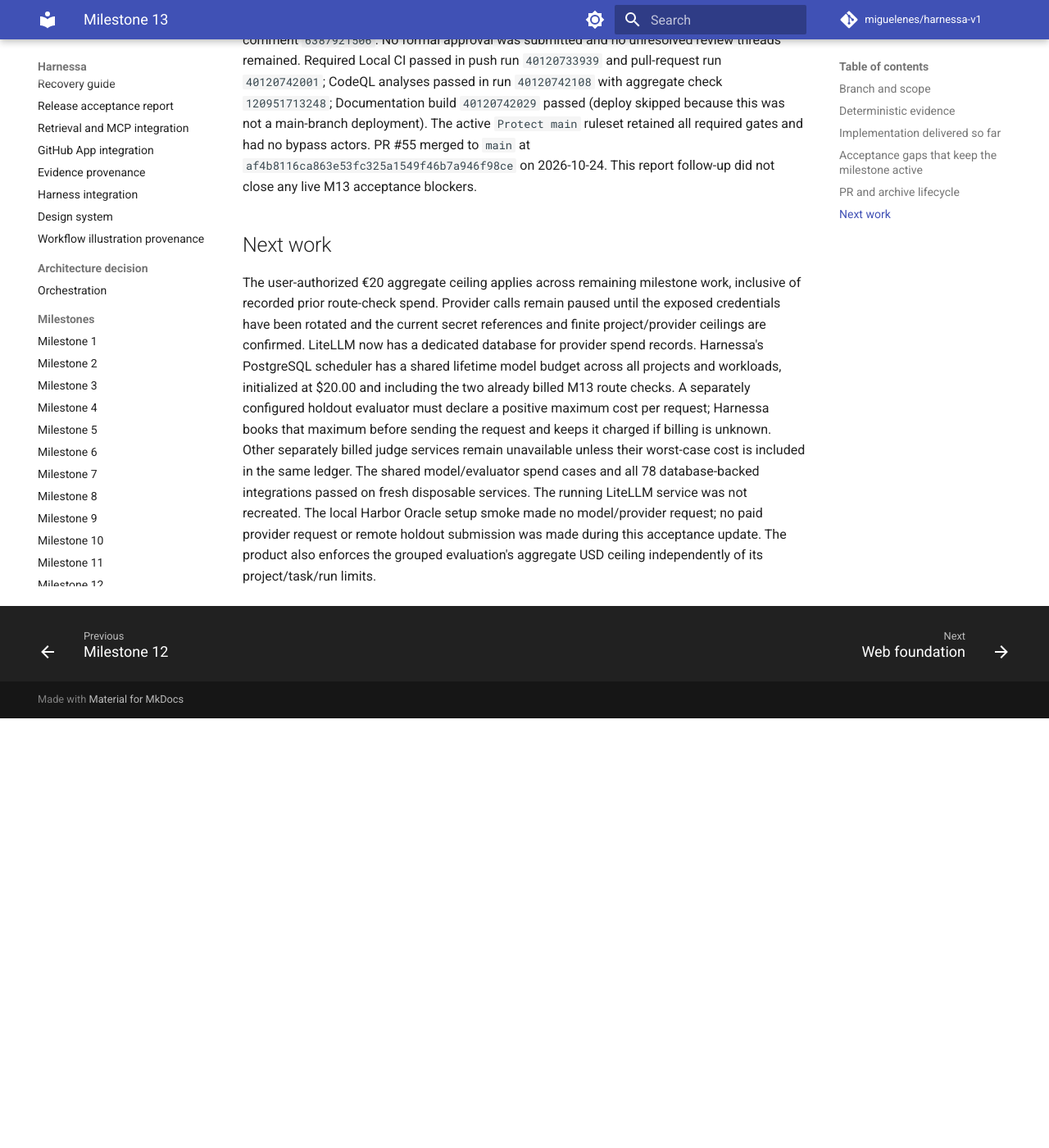
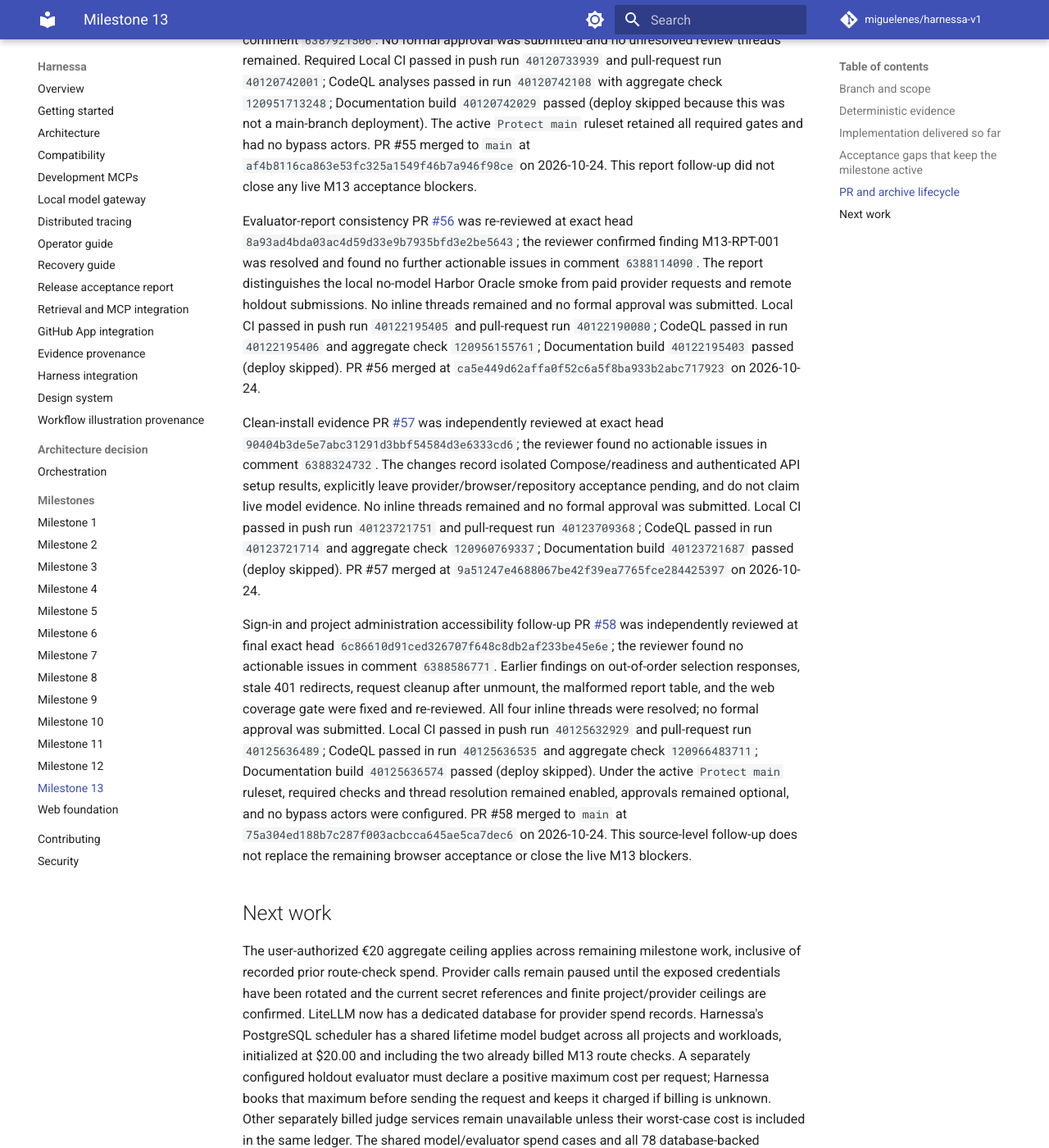
Before and after one commit to miguelenes/harnessa-v1, an MkDocs documentation site: the page built from docs/milestones/13.md, in a window 1280 px wide and 1400 px high, scrolled down 9307 px. Shown: the whole window at 82% size. Built offline with MkDocs 1.6.1 and Material for MkDocs 9.7.7, drawn with Linux system fonts in a browser that asks for light colours; comment, search, counter and statistics services are not loaded; before the commit the page ends 10183 px from its top, so only the background shows below that.

Commit message:
Record M13 accessibility PR lifecycle

```diff
--- a/docs/milestones/13.md
+++ b/docs/milestones/13.md
@@ -86,6 +86,12 @@ Independent evaluator evidence follow-up PR [#54](https://github.com/miguelenes/
 
 Milestone-report consistency follow-up PR [#55](https://github.com/miguelenes/harnessa-v1/pull/55) was independently reviewed at exact head `9134dda66ad8dc2cd0ae244c37e63b7543ed65f9`; the reviewer found no actionable issues in comment `6387921506`. No formal approval was submitted and no unresolved review threads remained. Required Local CI passed in push run `40120733939` and pull-request run `40120742001`; CodeQL analyses passed in run `40120742108` with aggregate check `120951713248`; Documentation build `40120742029` passed (deploy skipped because this was not a main-branch deployment). The active `Protect main` ruleset retained all required gates and had no bypass actors. PR #55 merged to `main` at `af4b8116ca863e53fc325a1549f46b7a946f98ce` on 2026-10-24. This report follow-up did not close any live M13 acceptance blockers.
 
+Evaluator-report consistency PR [#56](https://github.com/miguelenes/harnessa-v1/pull/56) was re-reviewed at exact head `8a93ad4bda03ac4d59d33e9b7935bfd3e2be5643`; the reviewer confirmed finding M13-RPT-001 was resolved and found no further actionable issues in comment `6388114090`. The report distinguishes the local no-model Harbor Oracle smoke from paid provider requests and remote holdout submissions. No inline threads remained and no formal approval was submitted. Local CI passed in push run `40122195405` and pull-request run `40122190080`; CodeQL passed in run `40122195406` and aggregate check `120956155761`; Documentation build `40122195403` passed (deploy skipped). PR #56 merged at `ca5e449d62affa0f52c6a5f8ba933b2abc717923` on 2026-10-24.
+
+Clean-install evidence PR [#57](https://github.com/miguelenes/harnessa-v1/pull/57) was independently reviewed at exact head `90404b3de5e7abc31291d3bbf54584d3e6333cd6`; the reviewer found no actionable issues in comment `6388324732`. The changes record isolated Compose/readiness and authenticated API setup results, explicitly leave provider/browser/repository acceptance pending, and do not claim live model evidence. No inline threads remained and no formal approval was submitted. Local CI passed in push run `40123721751` and pull-request run `40123709368`; CodeQL passed in run `40123721714` and aggregate check `120960769337`; Documentation build `40123721687` passed (deploy skipped). PR #57 merged at `9a51247e4688067be42f39ea7765fce284425397` on 2026-10-24.
+
+Sign-in and project administration accessibility follow-up PR [#58](https://github.com/miguelenes/harnessa-v1/pull/58) was independently reviewed at final exact head `6c86610d91ced326707f648c8db2af233be45e6e`; the reviewer found no actionable issues in comment `6388586771`. Earlier findings on out-of-order selection responses, stale 401 redirects, request cleanup after unmount, the malformed report table, and the web coverage gate were fixed and re-reviewed. All four inline threads were resolved; no formal approval was submitted. Local CI passed in push run `40125632929` and pull-request run `40125636489`; CodeQL passed in run `40125636535` and aggregate check `120966483711`; Documentation build `40125636574` passed (deploy skipped). Under the active `Protect main` ruleset, required checks and thread resolution remained enabled, approvals remained optional, and no bypass actors were configured. PR #58 merged to `main` at `75a304ed188b7c287f003acbcca645ae5ca7dec6` on 2026-10-24. This source-level follow-up does not replace the remaining browser acceptance or close the live M13 blockers.
+
 ## Next work
 
 The user-authorized €20 aggregate ceiling applies across remaining milestone work, inclusive of recorded prior route-check spend. Provider calls remain paused until the exposed credentials have been rotated and the current secret references and finite project/provider ceilings are confirmed. LiteLLM now has a dedicated database for provider spend records. Harnessa's PostgreSQL scheduler has a shared lifetime model budget across all projects and workloads, initialized at $20.00 and including the two already billed M13 route checks. A separately configured holdout evaluator must declare a positive maximum cost per request; Harnessa books that maximum before sending the request and keeps it charged if billing is unknown. Other separately billed judge services remain unavailable unless their worst-case cost is included in the same ledger. The shared model/evaluator spend cases and all 78 database-backed integrations passed on fresh disposable services. The running LiteLLM service was not recreated. The local Harbor Oracle setup smoke made no model/provider request; no paid provider request or remote holdout submission was made during this acceptance update. The product also enforces the grouped evaluation's aggregate USD ceiling independently of its project/task/run limits.
```
